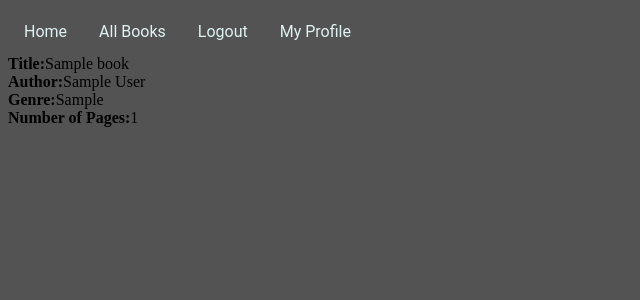
After one commit to makayru/django_eind, a Django app: page /books/ in a window 1280 px wide. The commit adds this page. Shown: the top 300 px of the page, without its empty margins (0-640 px from the left). Run offline with Django 4.2, Linux system fonts and the light colour scheme; a user stored in the database is signed in; tables that the repository leaves empty hold one stand-in row (values such as "Sample post").

Commit message:
FUNC5
Een gebruiker kan een nieuwe boek toevoegen.

```diff
--- a/django_eindopdracht/base/admin.py
+++ b/django_eindopdracht/base/admin.py
@@ -1,4 +1,6 @@
 from django.contrib import admin
-from .models import Profile
+from .models import Profile, Book, Read
 # Register your models here.
 admin.site.register(Profile)
+admin.site.register(Book)
+admin.site.register(Read)
--- a/django_eindopdracht/base/models.py
+++ b/django_eindopdracht/base/models.py
@@ -15,3 +15,21 @@ class Profile(models.Model):
 def create_user_profile(sender, instance, created, **kwargs):
     if created:
         Profile.objects.create(user=instance)
+
+class Book(models.Model):
+    Title = models.CharField(max_length=100)
+    Author = models.CharField(max_length=100)
+    Genre = models.CharField(max_length=100)
+    NumberOfPages = models.IntegerField()
+    Apporved = models.BooleanField(default=False)
+    ApporvedBy = models.ForeignKey(User, on_delete=models.CASCADE, related_name='approved_by', null=True, blank=True)
+    def __str__(self):
+        return self.Title
+
+class Read(models.Model):
+    Book = models.ForeignKey(Book, on_delete=models.CASCADE)
+    User = models.ForeignKey(User, on_delete=models.CASCADE)
+    Date = models.DateField()
+    Score = models.IntegerField()
+    def __str__(self):
+        return f"{self.Book.Title} by {self.User.get_username()}"
--- /dev/null
+++ b/django_eindopdracht/base/static/base/css/style.css
@@ -0,0 +1,50 @@
+body{
+    background-color: #535353;
+}
+
+h1{
+    font-family: 'sans-serif';
+    font-weight: 700;
+    font-size: 4em;
+    font-style: normal;
+    color: #c4c4c4;
+}
+
+a{
+    font-family: 'Roboto';
+    color: #DEF2f1;
+}
+
+p{
+    font-family: 'Roboto';
+    font-size:16px;
+    color: #DEF2f1;
+}
+
+img{
+    opacity: 0.5;
+}
+
+ul{
+    list-style-type: none;
+    margin: 0;
+    padding: 0;
+    overflow: hidden;
+
+}
+
+li{
+    float: left;
+}
+
+li a{
+    display: block;
+    color: #DEF2f1;
+    text-align: center;
+    padding: 14px 16px;
+    text-decoration: none;
+}
+
+li a:hover{
+    color: #17252A;
+}
--- /dev/null
+++ b/django_eindopdracht/base/templates/base/books.html
@@ -0,0 +1,12 @@
+{% extends 'base/base.html' %}
+{% block content %}
+     {%for book in books%}
+        <strong>Title:</strong>{{ book.Title }}<br>
+        <strong>Author:</strong>{{ book.Author }}<br>
+        <strong>Genre:</strong>{{ book.Genre }}<br>
+        <strong>Number of Pages:</strong>{{ book.NumberOfPages }}<br>
+    {%endfor%}
+
+
+
+{% endblock %}
--- a/django_eindopdracht/base/templates/base/menu.html
+++ b/django_eindopdracht/base/templates/base/menu.html
@@ -3,11 +3,12 @@
   <ul>
     {% if user.is_authenticated %}
       <li><a href="{% url 'index' %}">Home</a></li>
+      <li><a href="{% url 'books' %}">All Books</a></li>
       <li><a href="{% url 'logout' %}" class="nav-item">Logout</a></li>
-      {% else %}
+      <li><a href="{% url 'myprofile' %}" class="nav-item">My Profile</a></li>
+    {% else %}
+      <li><a href="{% url 'login' %}" class="nav-item">Login</a></li>
       <li><a href="{% url 'register' %}" class="nav-item">Register</a></li>
-      <li><a href="{% url 'login' %}" class="nav-item">Login</a></li>
-      {% endif %}
-
+    {% endif %}
   </ul>
 </nav>
--- a/django_eindopdracht/base/views.py
+++ b/django_eindopdracht/base/views.py
@@ -2,18 +2,23 @@ from django.shortcuts import render, redirect
 from django.contrib.auth.forms import UserCreationForm
 from django.contrib.auth import login
 from django.contrib.auth.decorators import login_required
-from .forms import ProfileForm
+from .forms import ProfileForm, AddNewBookForm
 
-from .models import Profile
+from .models import Profile, Book
 
 # Create your views here.
 @login_required
 def index(request):
+    username = request.user.username
+    context = {'username': username}
+    return render(request, 'base/index.html', context)
 
+@login_required
+def MyProfile(request):
     username = request.user.username
     userprofile = Profile.objects.filter(user=request.user)
-    context = {'username': username, 'userprofile': userprofile}
-    return render(request, 'base/index.html', context)
+    context = {'userprofile': userprofile, 'username': username}
+    return render(request, 'base/profile.html', context)
 
 @login_required
 def edit_profile(request, pk):
@@ -30,6 +35,12 @@ def edit_profile(request, pk):
     context = {'form': form}
     return render(request, 'base/profileform.html', context)
 
+@login_required
+def AllBooks(request):
+    books = Book.objects.all()
+    context = {'books': books}
+    return render(request, 'base/books.html', context)
+
 def register(requests):
     if requests.method == 'POST':
         form = UserCreationForm(requests.POST)
@@ -42,3 +53,15 @@ def register(requests):
 
     context = {"form": form}
     return render(requests, 'registration/register.html', context)
+
+@login_required
+def AddNewBooks(request):
+    if request.method == 'POST':
+        form = AddNewBookForm(request.POST)
+        if form.is_valid():
+            form.save()
+            return redirect('index')
+    else:
+            form = AddNewBookForm()
+    context = {"form": form}
+    return render(request, 'base/newbookform.html', context)
--- a/django_eindopdracht/django_eindopdracht/urls.py
+++ b/django_eindopdracht/django_eindopdracht/urls.py
@@ -22,7 +22,9 @@ urlpatterns = [
     path("", views.index, name='index'),
     path("", include('django.contrib.auth.urls')),
     path('register/', views.register, name='register'),
+    path('myprofile/', views.MyProfile, name='myprofile'),
     path('edit_profile/<int:pk>/', views.edit_profile, name='edit_profile'),
-
+    path('addnewbook/', views.AddNewBooks, name='addnewbook'),
+    path('books/', views.AllBooks, name='books'),
 
 ]
```
Also changed, not shown: django_eindopdracht/base/forms.py (+7 -1 lines), django_eindopdracht/base/templates/base/index.html (+0 -11 lines), django_eindopdracht/base/templates/base/newbookform.html (added, +11 -0 lines), django_eindopdracht/base/templates/base/profile.html (added, +15 -0 lines), django_eindopdracht/base/migrations/0002_book_read.py (added).
